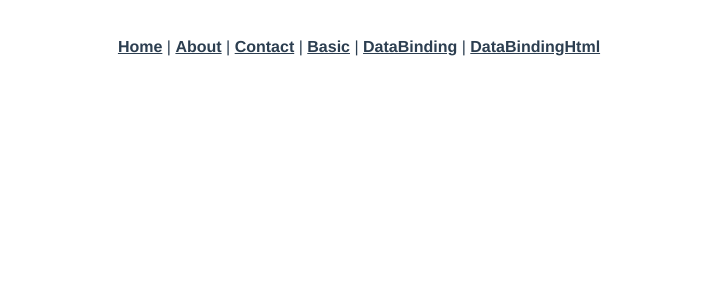
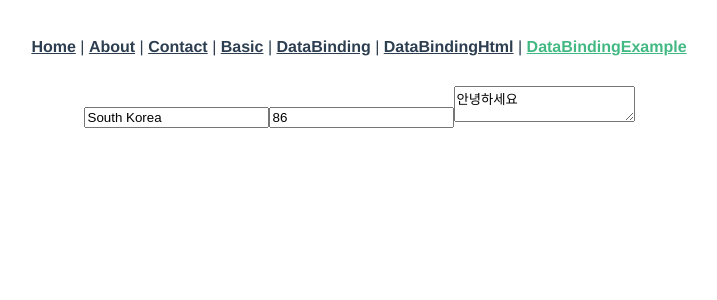
Before and after one commit to boxkwon/portfolio, a Vue app: page /databindingexample in a window 1280 px wide. Shown: the top 300 px of the page, without its empty margins (281-998 px from the left). Built offline with nearby package versions, Linux system fonts and the light colour scheme.

Commit message:
입력폼 데이터 바인딩 - input text, number, textarea
Signed-off-by: boxkwon <boxkwon@gmail.com>

```diff
--- a/src/App.vue
+++ b/src/App.vue
@@ -5,7 +5,8 @@
     <router-link to="/contact">Contact</router-link> |
     <router-link to="/basic">Basic</router-link> |
     <router-link to="/databinding">DataBinding</router-link> |
-    <router-link to="/databindinghtml">DataBindingHtml</router-link>
+    <router-link to="/databindinghtml">DataBindingHtml</router-link> |
+    <router-link to="/databindingexample">DataBindingExample</router-link>
 
   </div>
   <router-view/>
--- a/src/router/index.js
+++ b/src/router/index.js
@@ -42,6 +42,11 @@ const routes = [
     name: 'DataBindingHtml',
     component: () => import(/* webpackChunkName: "databindinghtml" */ '../views/DataBindingHtml.vue')
   },
+  {
+    path: '/databindingexample',
+    name: 'DataBindingExample',
+    component: () => import(/* webpackChunkName: "databindingexample" */ '../views/DataBindingExample.vue')
+  },
 ]
 
 const router = createRouter({
--- /dev/null
+++ b/src/views/DataBindingExample.vue
@@ -0,0 +1,29 @@
+<template>
+    <div>
+        <input type="text" v-model="valueModel" />
+        <input type="number" v-model.number="valueModel2"/>
+        <textarea v-model="valueModel3"></textarea>
+    </div>
+</template>
+<script>
+export default {
+    name: '',
+    components: {},
+    data() {
+        return {
+            valueModel: 'South Korea',
+            valueModel2: 86,
+            valueModel3: '안녕하세요'
+        };
+    },
+    setup() {},
+    created() {},
+    mounted() {
+        console.log(this.valueModel2);
+    },
+    unmounted() {},
+    methods: {},
+}
+</script>
+<style scoped>
+</style>
```
Also changed, not shown: 10 other files (tests, documents, lock files or other folders).
